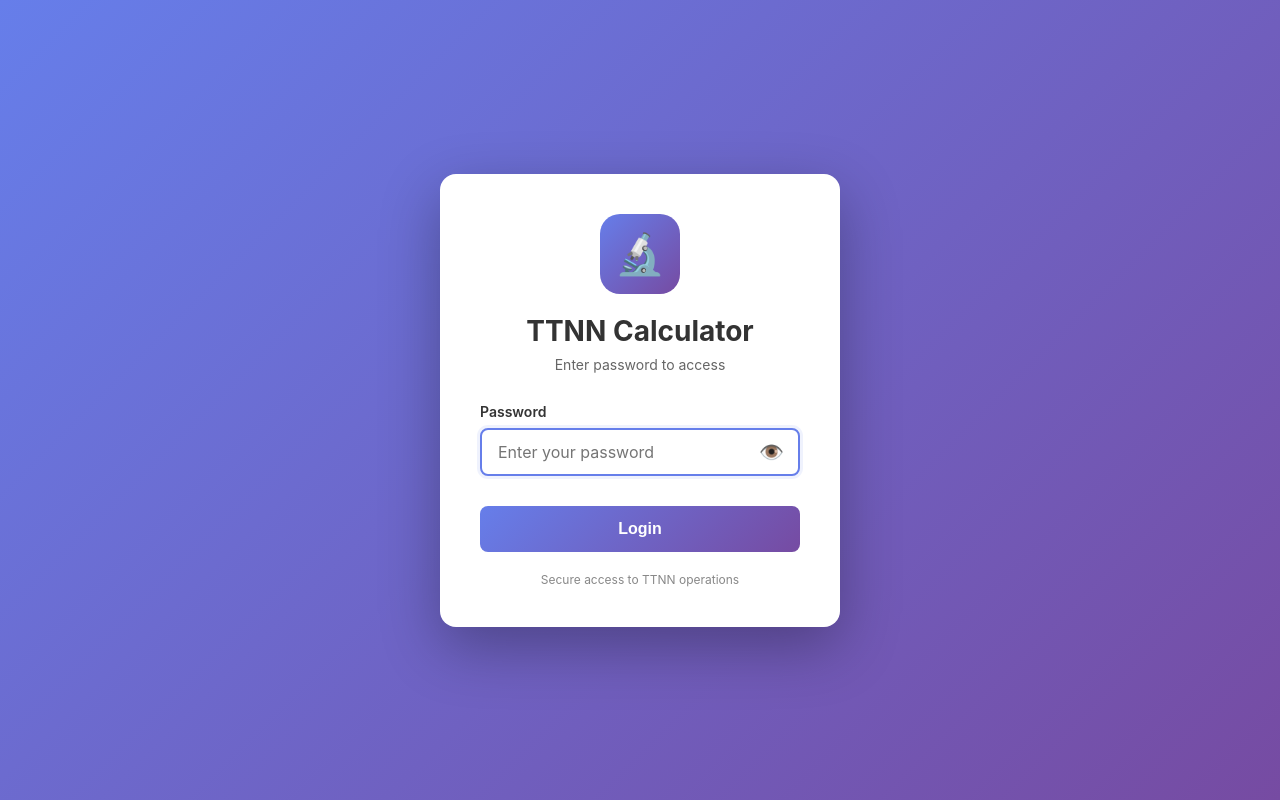
After one commit to Aswintechie/ttnn-web-calculator, a Flask app: page /login in a window 1280 px wide. The commit adds this page. Run offline with Flask 3, Linux system fonts and the light colour scheme.

Commit message:
Add secure password protection with SHA-256 hashing
Security Features:
- Password-protected access (password: mcw.pass)
- SHA-256 password hashing (no plain text storage)
- Session-based authentication with Flask sessions
- All routes and API endpoints protected
- Beautiful login page with modern UI
- Logout functionality in top-right corner
- Cloudflare Tunnel ready

Bug Fixes:
- Fixed calculate button issue for operations with optional parameters
- Fixed input row selection to exclude parameter rows

Documentation:
- Added SECURITY.md with detailed security information
- Updated README.md with security features

```diff
--- a/app.py
+++ b/app.py
@@ -3,13 +3,36 @@ TTNN Operation Calculator Web Application
 A Flask-based web interface for testing ttnn operations
 """
 
-from flask import Flask, render_template, request, jsonify
+from flask import Flask, render_template, request, jsonify, session, redirect, url_for
 import ttnn
 import torch
 import traceback
 import json
+import hashlib
+import secrets
+import os
 
 app = Flask(__name__)
+# Generate a secure secret key for sessions
+app.secret_key = os.environ.get('FLASK_SECRET_KEY', secrets.token_hex(32))
+
+# Securely hash the password (SHA256)
+# The actual password is not stored anywhere in the code
+PASSWORD_HASH = "fb4d52ec15fde028f3574bfb1a313020e1d5127851353194e84978f788ada6b3"
+
+def check_password(password):
+    """Check if provided password matches the hash"""
+    return hashlib.sha256(password.encode()).hexdigest() == PASSWORD_HASH
+
+def login_required(f):
+    """Decorator to protect routes with password"""
+    from functools import wraps
+    @wraps(f)
+    def decorated_function(*args, **kwargs):
+        if not session.get('authenticated'):
+            return redirect(url_for('login'))
+        return f(*args, **kwargs)
+    return decorated_function
 
 # Global device handle
 device = None
@@ -209,12 +232,32 @@ def compute_torch_equivalent(operation_name, inputs, target_dtype, optional_para
         print(f"Could not compute torch equivalent: {e}")
         return None
 
+@app.route('/login', methods=['GET', 'POST'])
+def login():
+    """Login page"""
+    if request.method == 'POST':
+        password = request.form.get('password')
+        if check_password(password):
+            session['authenticated'] = True
+            return redirect(url_for('index'))
+        else:
+            return render_template('login.html', error='Invalid password')
+    return render_template('login.html')
+
+@app.route('/logout')
+def logout():
+    """Logout and clear session"""
+    session.clear()
+    return redirect(url_for('login'))
+
 @app.route('/')
+@login_required
 def index():
     """Render the main page"""
     return render_template('index.html', operations=OPERATIONS)
 
 @app.route('/api/execute', methods=['POST'])
+@login_required
 def execute_operation():
     """Execute a ttnn operation and return the result"""
     try:
@@ -330,16 +373,19 @@ def execute_operation():
         })
 
 @app.route('/api/operations')
+@login_required
 def get_operations():
     """Get list of available operations"""
     return jsonify(OPERATIONS)
 
 @app.route('/api/operations/params')
+@login_required
 def get_operations_params():
     """Get operations that have optional parameters"""
     return jsonify(OPERATIONS_WITH_PARAMS)
 
 @app.route('/api/device/status')
+@login_required
 def device_status():
     """Get device status"""
     global device
@@ -349,6 +395,7 @@ def device_status():
     })
 
 @app.route('/api/git/info')
+@login_required
 def git_info():
     """Get git commit information"""
     import subprocess
@@ -379,6 +426,7 @@ def git_info():
         return jsonify({'success': False, 'error': str(e)})
 
 @app.route('/api/machine/info')
+@login_required
 def machine_info():
     """Get machine/device information"""
     return jsonify({
@@ -388,6 +436,7 @@ def machine_info():
     })
 
 @app.route('/api/device/reset', methods=['POST'])
+@login_required
 def reset_device():
     """Reset the device using tt-smi"""
     import subprocess
--- /dev/null
+++ b/templates/login.html
@@ -0,0 +1,243 @@
+<!DOCTYPE html>
+<html lang="en">
+<head>
+    <meta charset="UTF-8">
+    <meta name="viewport" content="width=device-width, initial-scale=1.0">
+    <title>Login - TTNN Calculator</title>
+    <style>
+        * {
+            margin: 0;
+            padding: 0;
+            box-sizing: border-box;
+        }
+
+        body {
+            font-family: -apple-system, BlinkMacSystemFont, 'Segoe UI', Roboto, Oxygen, Ubuntu, Cantarell, sans-serif;
+            background: linear-gradient(135deg, #667eea 0%, #764ba2 100%);
+            min-height: 100vh;
+            display: flex;
+            align-items: center;
+            justify-content: center;
+            padding: 20px;
+        }
+
+        .login-container {
+            background: white;
+            border-radius: 16px;
+            box-shadow: 0 20px 60px rgba(0, 0, 0, 0.3);
+            padding: 40px;
+            width: 100%;
+            max-width: 400px;
+            animation: slideIn 0.5s ease-out;
+        }
+
+        @keyframes slideIn {
+            from {
+                opacity: 0;
+                transform: translateY(-20px);
+            }
+            to {
+                opacity: 1;
+                transform: translateY(0);
+            }
+        }
+
+        .login-header {
+            text-align: center;
+            margin-bottom: 30px;
+        }
+
+        .login-header h1 {
+            color: #333;
+            font-size: 28px;
+            margin-bottom: 8px;
+        }
+
+        .login-header p {
+            color: #666;
+            font-size: 14px;
+        }
+
+        .logo {
+            width: 80px;
+            height: 80px;
+            margin: 0 auto 20px;
+            background: linear-gradient(135deg, #667eea 0%, #764ba2 100%);
+            border-radius: 20px;
+            display: flex;
+            align-items: center;
+            justify-content: center;
+            font-size: 40px;
+            color: white;
+        }
+
+        .form-group {
+            margin-bottom: 20px;
+        }
+
+        label {
+            display: block;
+            color: #333;
+            font-weight: 600;
+            margin-bottom: 8px;
+            font-size: 14px;
+        }
+
+        input[type="password"] {
+            width: 100%;
+            padding: 12px 16px;
+            border: 2px solid #e0e0e0;
+            border-radius: 8px;
+            font-size: 16px;
+            transition: all 0.3s;
+            font-family: inherit;
+        }
+
+        input[type="password"]:focus {
+            outline: none;
+            border-color: #667eea;
+            box-shadow: 0 0 0 3px rgba(102, 126, 234, 0.1);
+        }
+
+        .login-button {
+            width: 100%;
+            padding: 14px;
+            background: linear-gradient(135deg, #667eea 0%, #764ba2 100%);
+            color: white;
+            border: none;
+            border-radius: 8px;
+            font-size: 16px;
+            font-weight: 600;
+            cursor: pointer;
+            transition: all 0.3s;
+            margin-top: 10px;
+        }
+
+        .login-button:hover {
+            transform: translateY(-2px);
+            box-shadow: 0 8px 20px rgba(102, 126, 234, 0.4);
+        }
+
+        .login-button:active {
+            transform: translateY(0);
+        }
+
+        .error-message {
+            background: #fee;
+            border: 1px solid #fcc;
+            color: #c33;
+            padding: 12px;
+            border-radius: 8px;
+            margin-bottom: 20px;
+            font-size: 14px;
+            display: flex;
+            align-items: center;
+            animation: shake 0.5s;
+        }
+
+        @keyframes shake {
+            0%, 100% { transform: translateX(0); }
+            25% { transform: translateX(-10px); }
+            75% { transform: translateX(10px); }
+        }
+
+        .error-message::before {
+            content: "⚠️";
+            margin-right: 8px;
+            font-size: 18px;
+        }
+
+        .footer-text {
+            text-align: center;
+            margin-top: 20px;
+            color: #888;
+            font-size: 12px;
+        }
+
+        .password-toggle {
+            position: relative;
+        }
+
+        .toggle-password {
+            position: absolute;
+            right: 12px;
+            top: 50%;
+            transform: translateY(-50%);
+            background: none;
+            border: none;
+            cursor: pointer;
+            font-size: 20px;
+            color: #666;
+            padding: 4px;
+            line-height: 1;
+        }
+
+        .toggle-password:hover {
+            color: #333;
+        }
+    </style>
+</head>
+<body>
+    <div class="login-container">
+        <div class="login-header">
+            <div class="logo">🔬</div>
+            <h1>TTNN Calculator</h1>
+            <p>Enter password to access</p>
+        </div>
+
+        {% if error %}
+        <div class="error-message">
+            {{ error }}
+        </div>
+        {% endif %}
+
+        <form method="POST" action="/login">
+            <div class="form-group">
+                <label for="password">Password</label>
+                <div class="password-toggle">
+                    <input
+                        type="password"
+                        id="password"
+                        name="password"
+                        placeholder="Enter your password"
+                        required
+                        autofocus
+                        autocomplete="off">
+                    <button type="button" class="toggle-password" onclick="togglePassword()">👁️</button>
+                </div>
+            </div>
+
+            <button type="submit" class="login-button">
+                Login
+            </button>
+        </form>
+
+        <div class="footer-text">
+            Secure access to TTNN operations
+        </div>
+    </div>
+
+    <script>
+        function togglePassword() {
+            const passwordInput = document.getElementById('password');
+            const toggleBtn = document.querySelector('.toggle-password');
+
+            if (passwordInput.type === 'password') {
+                passwordInput.type = 'text';
+                toggleBtn.textContent = '🙈';
+            } else {
+                passwordInput.type = 'password';
+                toggleBtn.textContent = '👁️';
+            }
+        }
+
+        // Auto-focus on password input
+        document.getElementById('password').focus();
+
+        // Prevent form resubmission on page refresh
+        if (window.history.replaceState) {
+            window.history.replaceState(null, null, window.location.href);
+        }
+    </script>
+</body>
+</html>
```
Also changed, not shown: SECURITY.md (added, +140 -0 lines), templates/index.html (+21 -3 lines), README.md.
